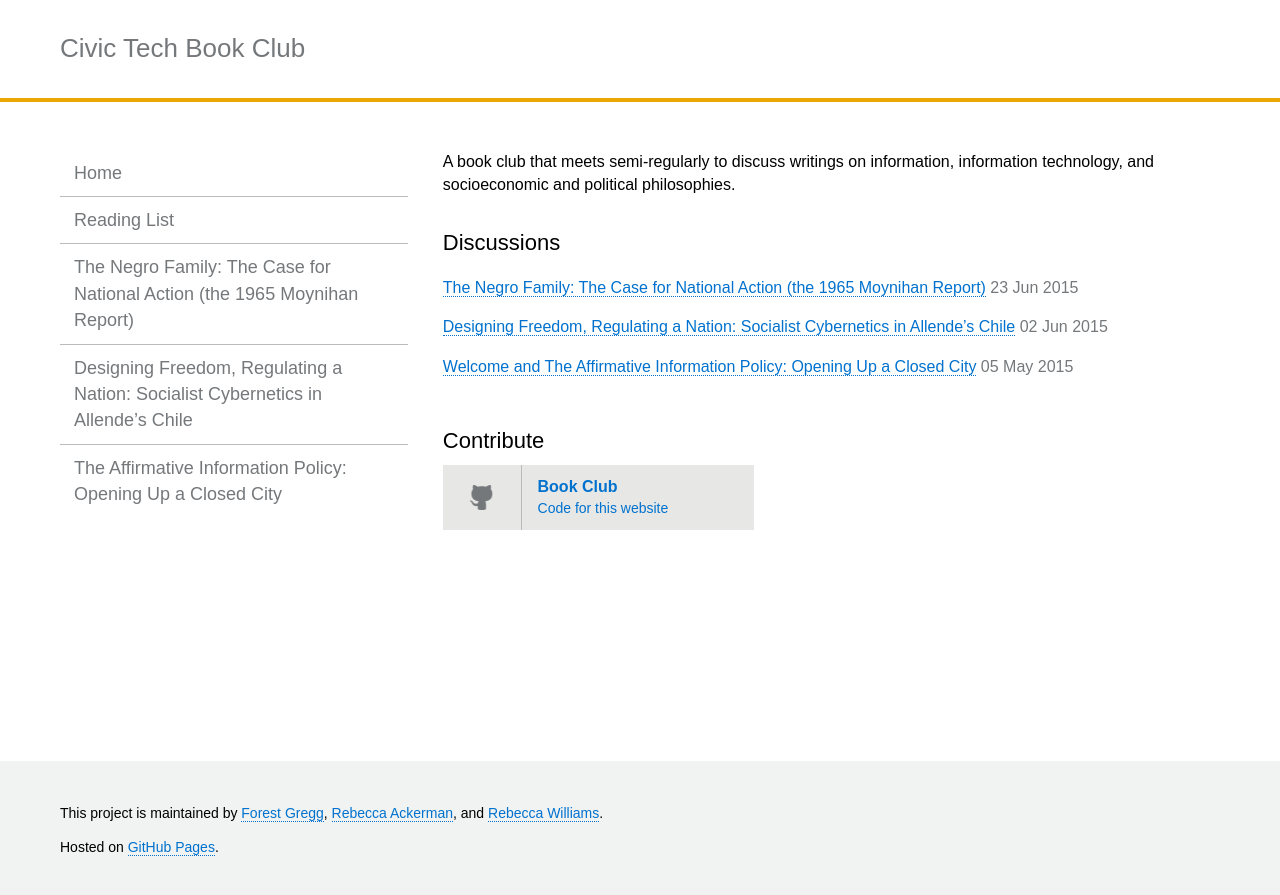
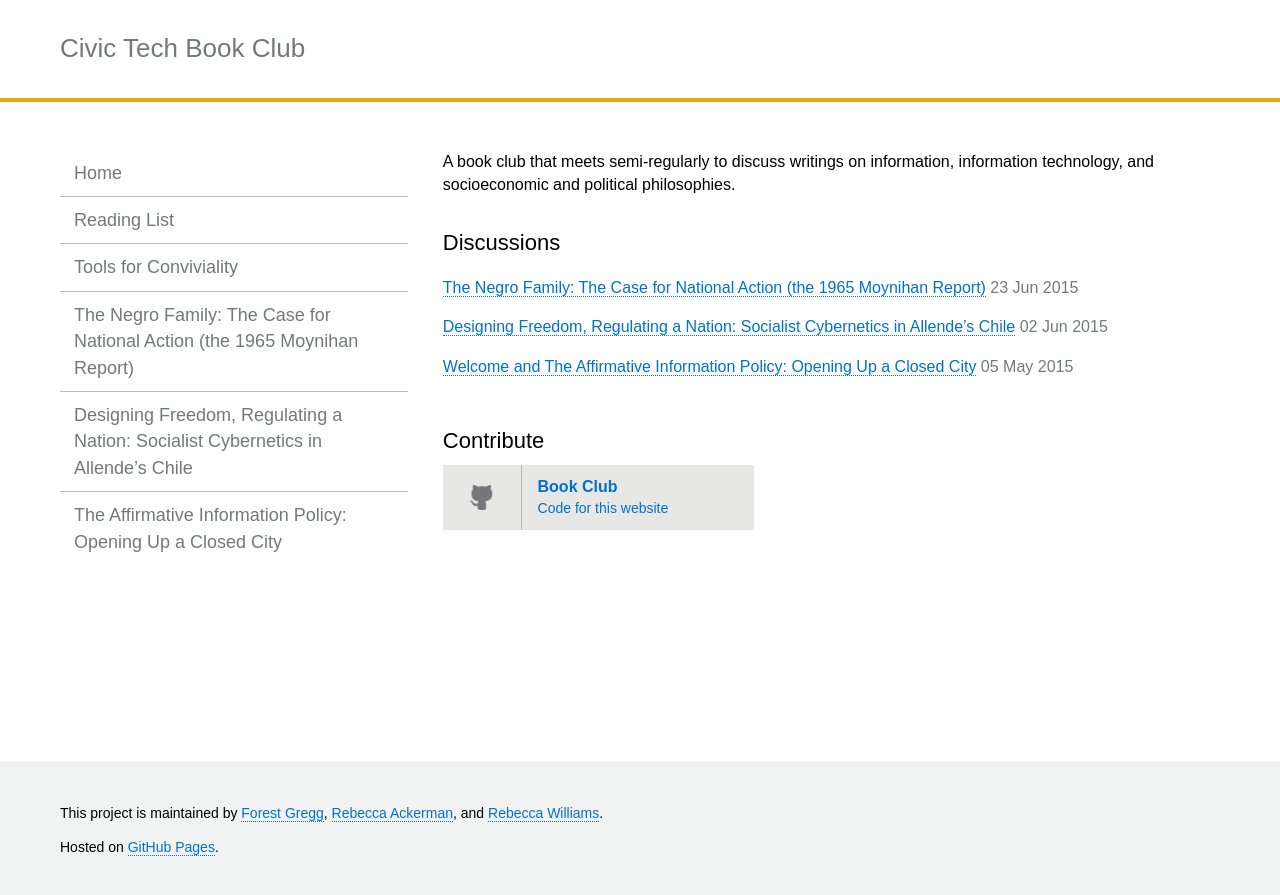
Before and after one commit to rebeccawilliams/bookclub, a Jekyll site: the page built from index.html, in a window 1280 px wide. Shown: the top 895 px of the page. Built offline with Jekyll 4.4.1, drawn with Linux system fonts in a browser that asks for light colours.

Commit message:
Update _config.yml

```diff
--- a/_config.yml
+++ b/_config.yml
@@ -30,6 +30,9 @@ navigation:
 - text: Reading List
   url: readinglist
   internal: true
+- text: "Tools for Conviviality"
+  url: convivial-reconstruction
+  internal: true
 - text: "The Negro Family: The Case for National Action (the 1965 Moynihan Report)"
   url: the-1965-moynihan-report
   internal: true
```
